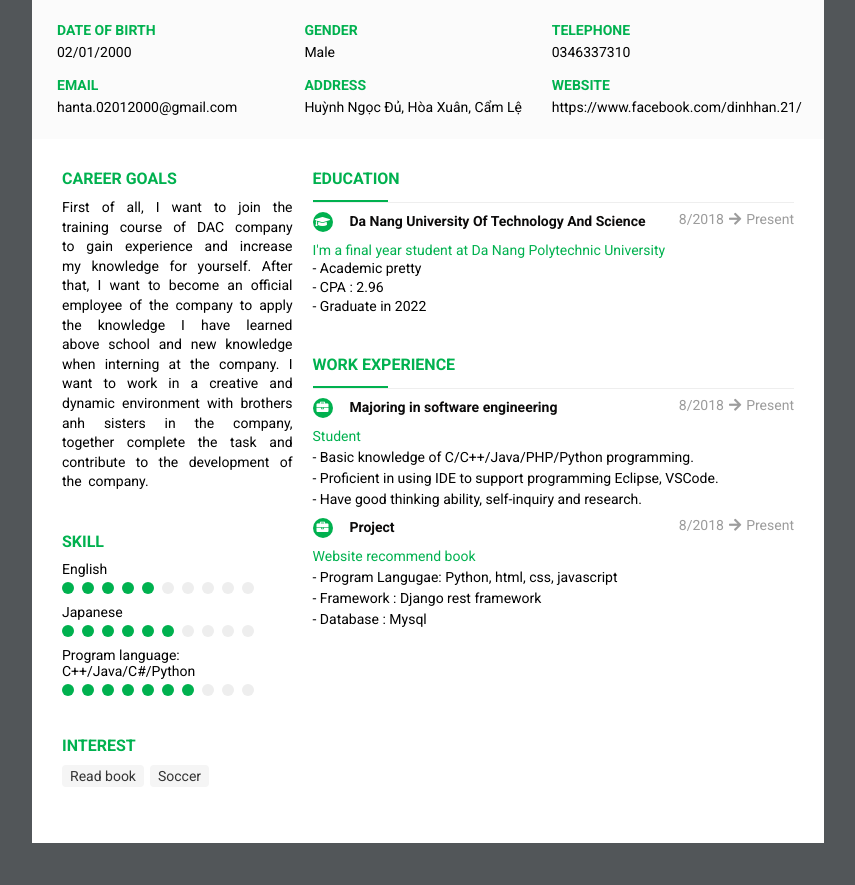
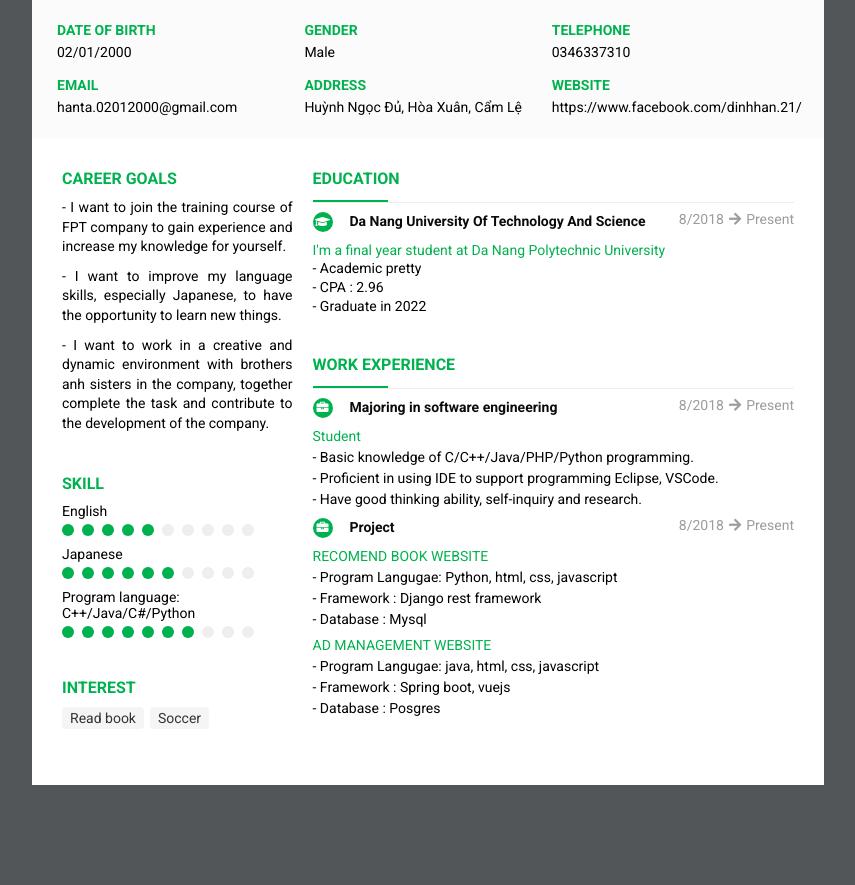
Before and after one commit to TDH0201/CV-html-css, a PHP site: page / in a window 1280 px wide. Shown: the part 279-1164 px from the top of the page, without its empty margins (212-1067 px from the left). After the commit the page ends 1064 px from the top, so only its background shows below. Run offline with PHP 8.4, Linux system fonts and the light colour scheme; some libraries are stand-ins or nearby versions.

Commit message:
update goal and project

```diff
--- a/index.html
+++ b/index.html
@@ -64,10 +64,13 @@
 							</div>
 							<div class="des-block-body">
 								<span class="des-block-obj">
-										First of all, I want to join the training course of DAC company to gain experience and increase my knowledge
-										for yourself. After that, I want to become an official employee of the company to apply the knowledge I have learned above
-										school and new knowledge when interning at the company. I want to work in a creative and dynamic environment with brothers anh
-										sisters in the company, together complete the task and contribute to the development of the company.
+									- I want to join the training course  of FPT company to gain experience and increase my knowledge for yourself.
+								</span>
+								<span class="des-block-obj">
+									- I want to improve my language skills, especially Japanese, to have the opportunity to learn new things.
+								</span>
+								<span class="des-block-obj">
+									- I want to work in a creative and dynamic environment with brothers anh sisters in the company, together complete the task and contribute to the development of the company.
 								</span>
 							</div>
 						</div>
@@ -173,10 +176,16 @@
 								<div class="education-time">8/2018<i class='fas fa-arrow-right icon-arow-r'></i>Present</div>
 							</div>
 							<div>
-								<div class="education-title-des">Website recommend book</div>
+								<div class="education-title-des">RECOMEND BOOK WEBSITE</div>
 								<div class="education-content">- Program Langugae: Python, html, css, javascript </div>
 								<div class="education-content">- Framework : Django rest framework</div>
 								<div class="education-content">- Database : Mysql</div>
+							</div>
+							<div>
+								<div class="education-title-des">AD MANAGEMENT WEBSITE</div>
+								<div class="education-content">- Program Langugae: java, html, css, javascript   </div>
+								<div class="education-content">- Framework : Spring boot, vuejs</div>
+								<div class="education-content">- Database : Posgres</div>
 							</div>
 						</div>
 					</div>
--- a/style.css
+++ b/style.css
@@ -154,7 +154,7 @@ body {
 	text-justify: inter-word !important;
 	text-align: justify;
 	display: block;
-	word-spacing: 3px;
+	/* word-spacing: 3px; */
 }
 
 .description .des-block-header {
```
